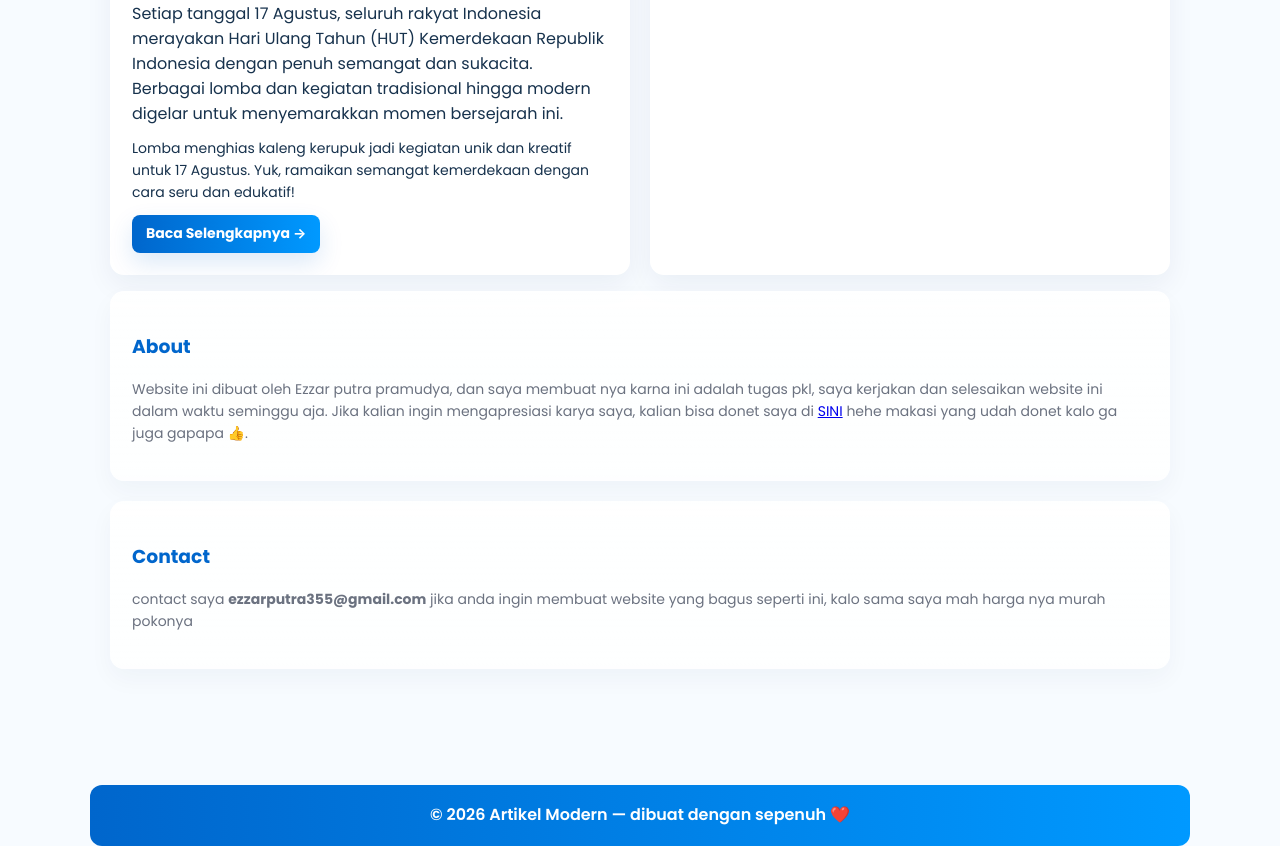
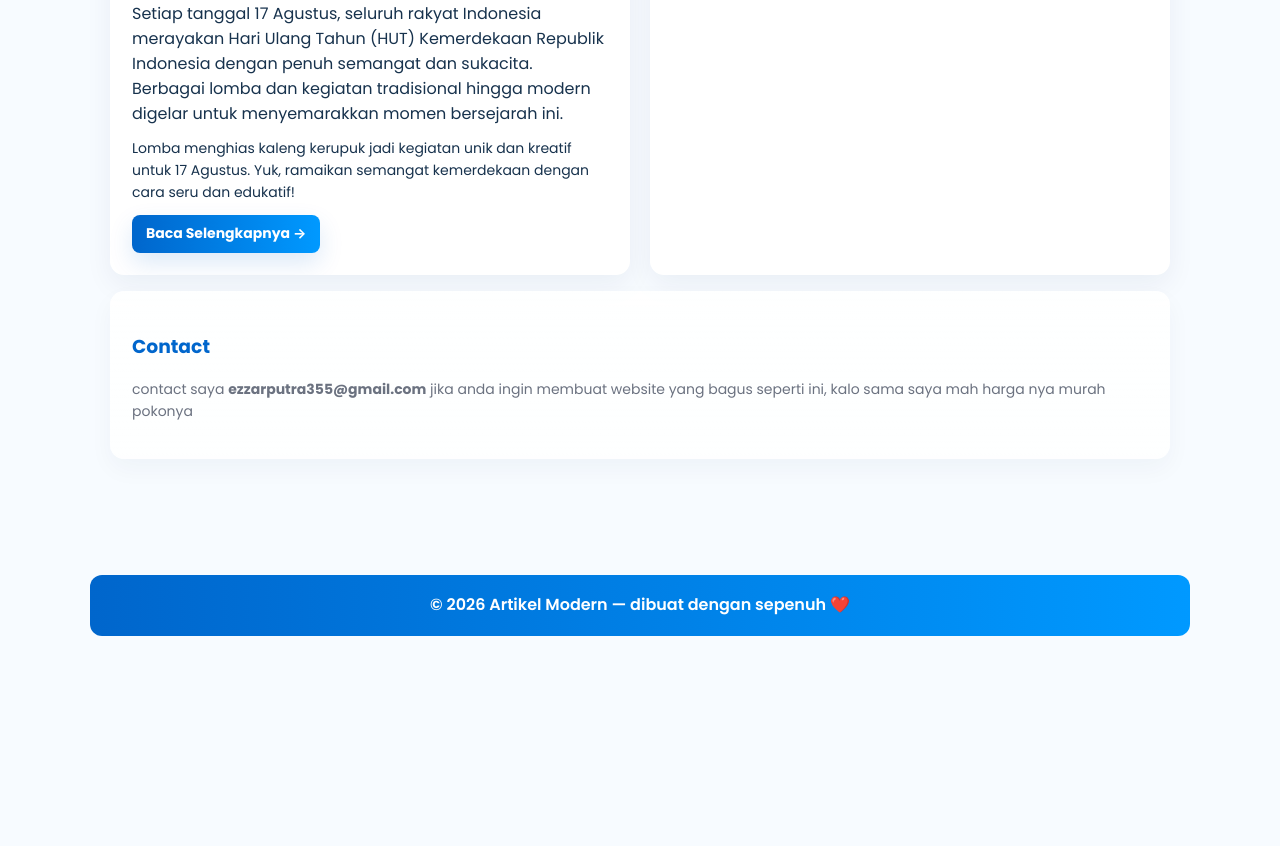
Before and after one commit to Jilumoto/artikel-keren, a plain HTML site: page index.html in a window 1280 px wide. Shown: the part 1759-2605 px from the top of the page. After the commit the page ends 2395 px from the top, so only its background shows below. Drawn offline with Linux system fonts and the light colour scheme.

Commit message:
Update index.html

```diff
--- a/index.html
+++ b/index.html
@@ -496,14 +496,6 @@
 
     <div class="spacer"></div>
 
-    <section id="about" class="about reveal" data-index="4" aria-labelledby="about-title" style="margin-bottom:20px">
-      <h3 id="about-title" style="color:var(--blue-1)">About</h3>
-      <p class="muted">Website ini dibuat oleh Ezzar putra pramudya, dan saya membuat nya karna ini adalah tugas pkl, saya kerjakan dan selesaikan website ini dalam
-        waktu seminggu aja. Jika kalian ingin mengapresiasi karya saya, kalian bisa donet saya di <a href="https://tako.id/Bellamuerte18">SINI</a> hehe makasi yang udah donet
-        kalo ga juga gapapa 👍.
-      </p>
-    </section>
-
     <section id="contact" class="contact reveal" data-index="5" aria-labelledby="contact-title">
       <h3 id="contact-title" style="color:var(--blue-1)">Contact</h3>
       <p class="muted"> contact saya <strong>ezzarputra355@gmail.com</strong> jika anda ingin membuat website yang bagus seperti ini, kalo
```
